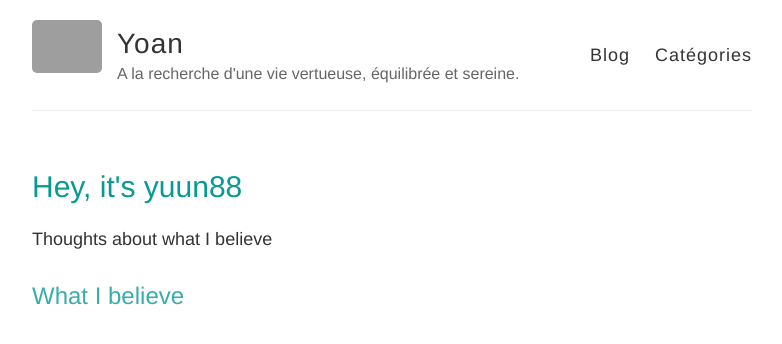
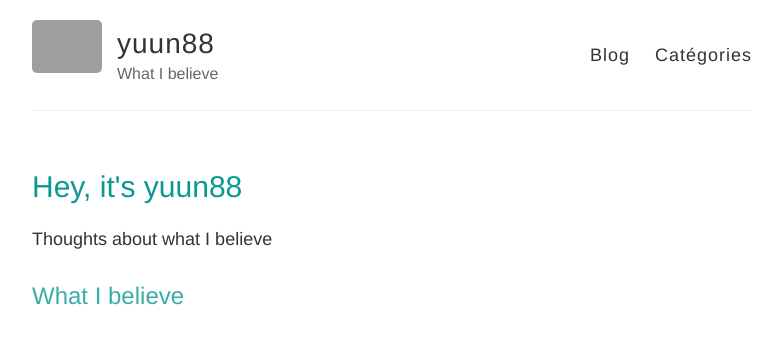
Before and after one commit to yuun88/yuun88.github.io, a Jekyll site: the page built from index.html, in a window 1280 px wide. Shown: the top 344 px of the page, without its empty margins (248-1030 px from the left). Built offline with Jekyll 4.4.1, drawn with Linux system fonts in a browser that asks for light colours; grey boxes are pictures that could not be loaded.

Commit message:
Update _config.yml

```diff
--- a/_config.yml
+++ b/_config.yml
@@ -3,10 +3,10 @@
 #
 
 # Name of your site (displayed in the header)
-name: Yoan
+name: yuun88
 
 # Short bio or description (displayed in the header)
-description: A la recherche d'une vie vertueuse, équilibrée et sereine.
+description: What I believe
 
 # URL of your avatar or profile pic (you could use your GitHub profile pic)
 avatar: https://raw.githubusercontent.com/yoanbst/yoanbst.github.io/main/images/stoic.jpg
```
